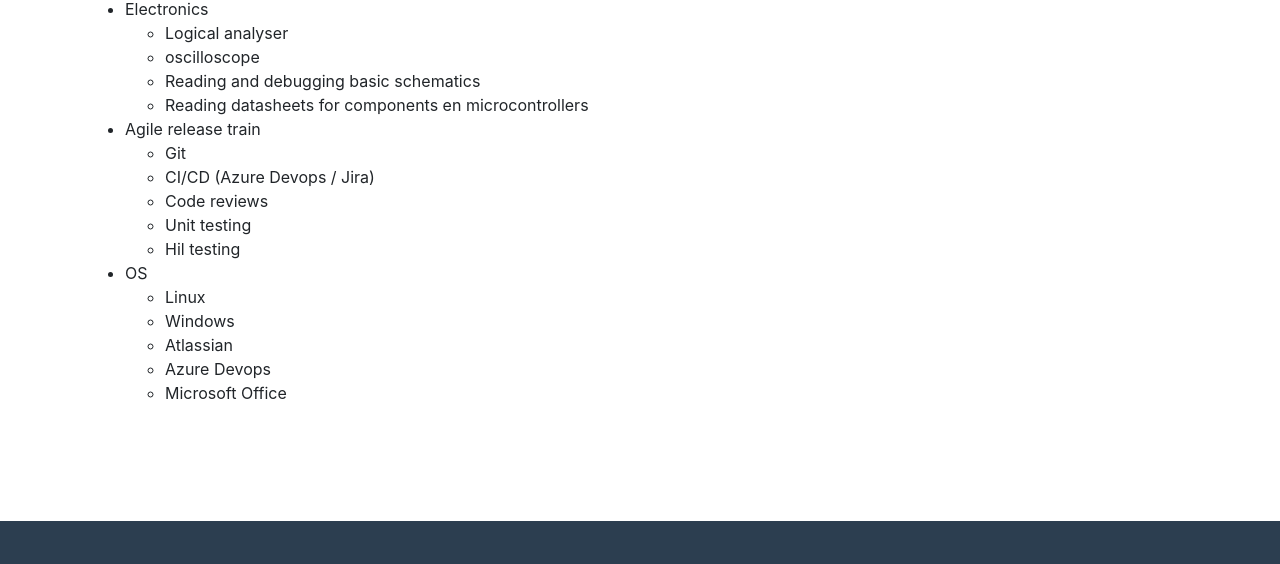
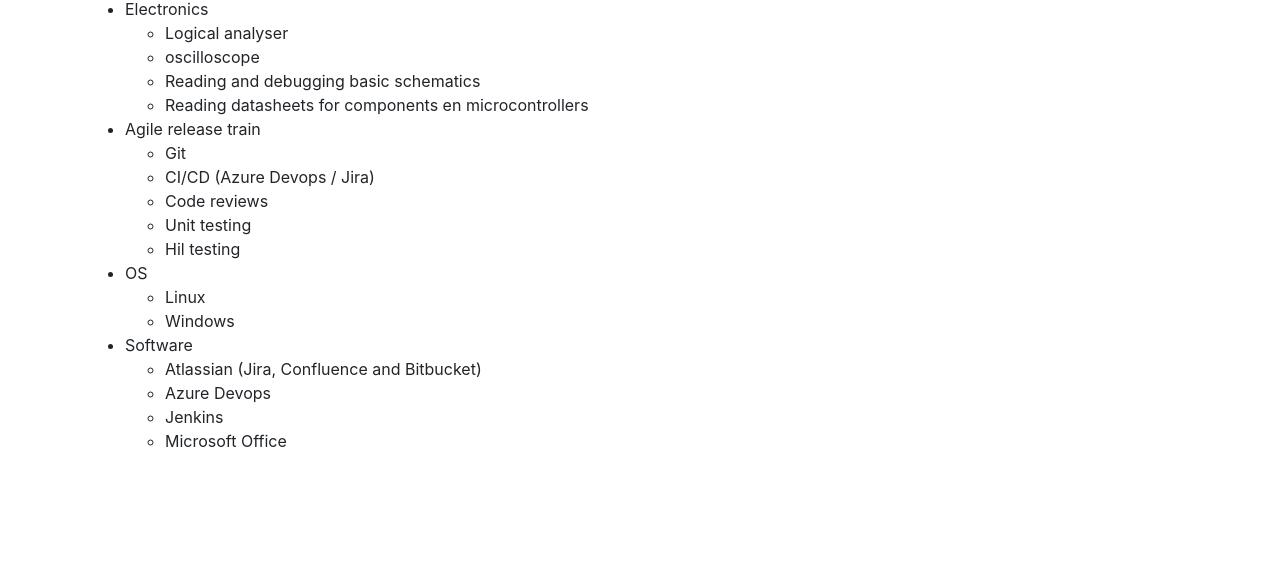
Before and after one commit to jeroenjvdb/jeroenjvdb.github.io, a website with bundled scripts: page index.html in a window 1280 px wide. Shown: the part 2495-3059 px from the top of the page. Built offline with nearby package versions, Linux system fonts and the light colour scheme.

Commit message:
clean up

```diff
--- a/index.html
+++ b/index.html
@@ -121,7 +121,7 @@
             <li><strong>Universiteit Antwerpen, Wilrijk</strong><br>Transition program &amp; M.Sc. <br>
               Industrial sciences: Elektronics-ICT (Automotive Engineering)</li>
             <li><strong>Karel de Grote Hogeschool, Hoboken</strong><br>B.Sc. <br> Multimedia &amp;
-              communication technology: web&amp;ux</li>
+              communication technology: web &amp; ux</li>
             <li><strong>Sint-Lievenscollege, Antwerpen</strong><br>
               Math, Science</li>
           </ul>
@@ -186,12 +186,16 @@
               <li>Linux</li>
               <li>Windows</li>
             </ul>
-            </li>
+          </li>
+          <li>
+            Software
             <ul>
-              <li>Atlassian</li>
+              <li>Atlassian (Jira, Confluence and Bitbucket)</li>
               <li>Azure Devops</li>
+              <li>Jenkins</li>
               <li>Microsoft Office</li>
             </ul>
+          </li>
           </ul>
           </p>
         </div>
@@ -218,7 +222,7 @@
         <div class="row">
           <div class="footer-col col-md-6">
             <p>Jeroen Van den Broeck
-              <br>geboortedatum: 21/04/1995
+              <br>Date of Birth: 21/04/1995
               <br>email: <a href="mailto:jeroen.j.vandenbroeck@gmail.com">jeroen.j.vandenbroeck@gmail.com</a>
             </p>
           </div>
```
